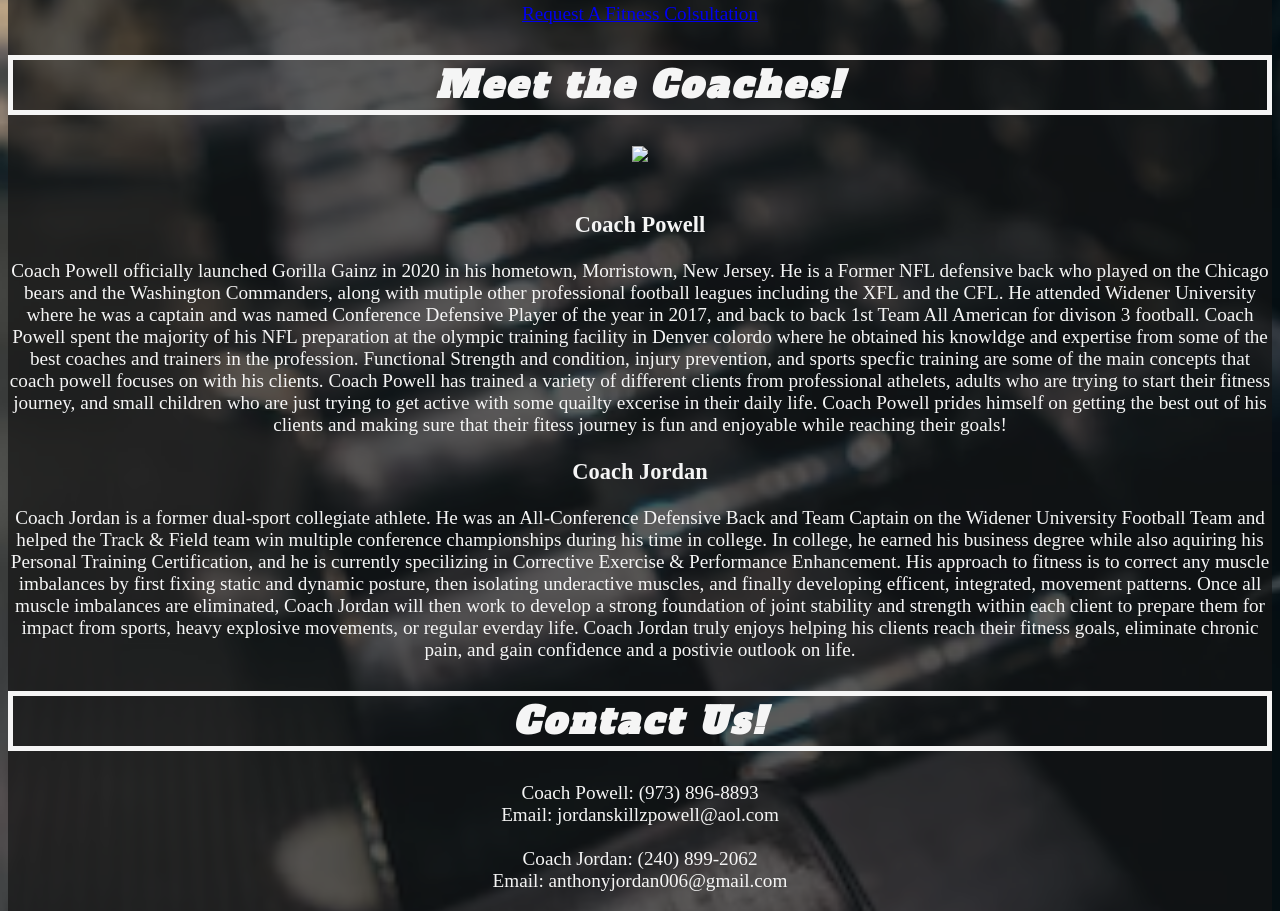
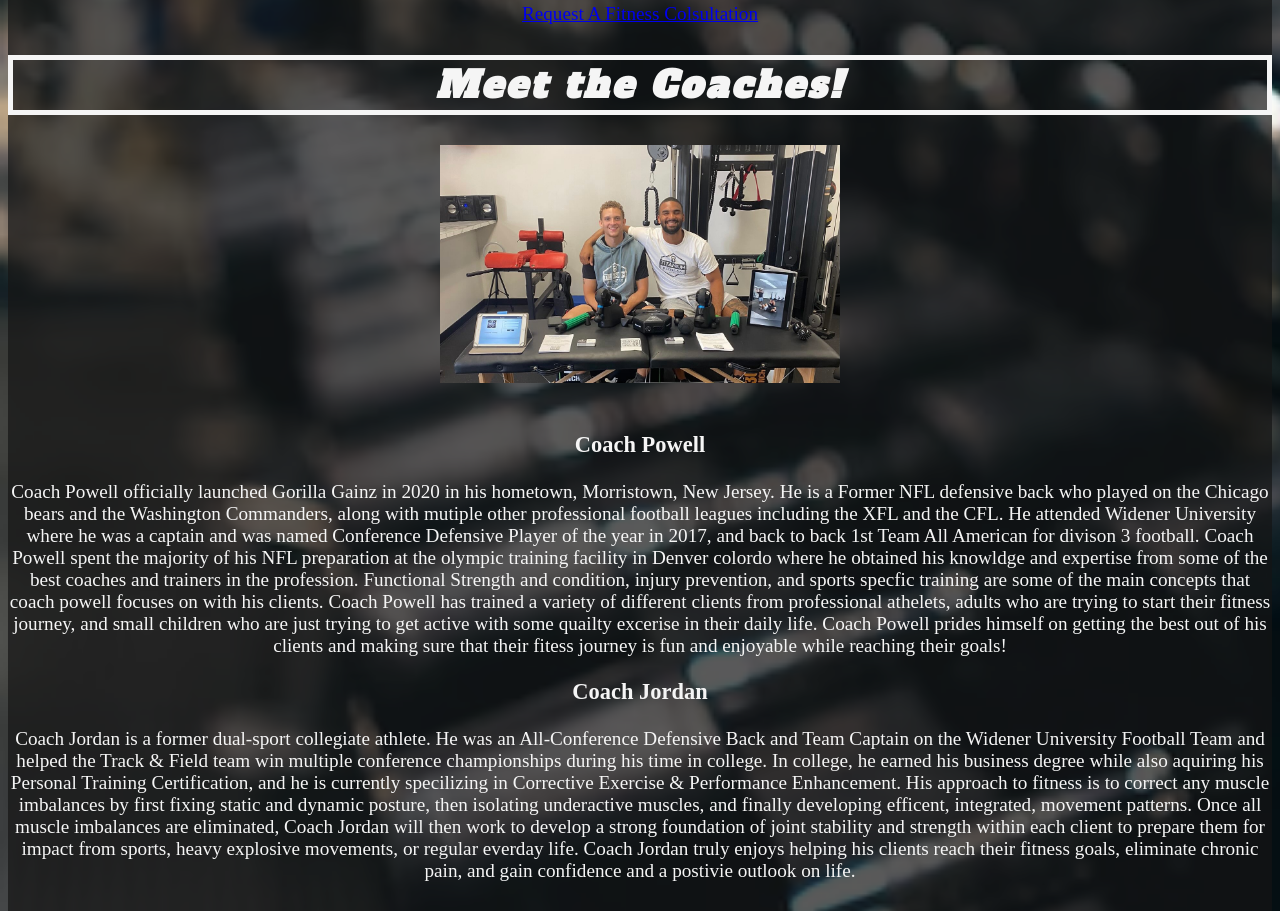
Before and after one commit to alexasteffens/gorillagainz, a plain HTML site: page index.html in a window 1280 px wide. Shown: the part 1072-1983 px from the top of the page. Drawn offline with Linux system fonts and the light colour scheme.

Commit message:
Update index.html

```diff
--- a/index.html
+++ b/index.html
@@ -42,7 +42,7 @@
 <h2> <em>Meet the Coaches!</em>
 	<br>
 </h2>
-<img src="/Users/alexasteffens/Downloads/Screen Shot 2023-01-18 at 2.22.48 PM.png" width="400px height=200px">
+<img src="ajjordan.jpg" width="400px height=200px">
 <br>
 <br>
 <h3> Coach Powell </h3>
```
